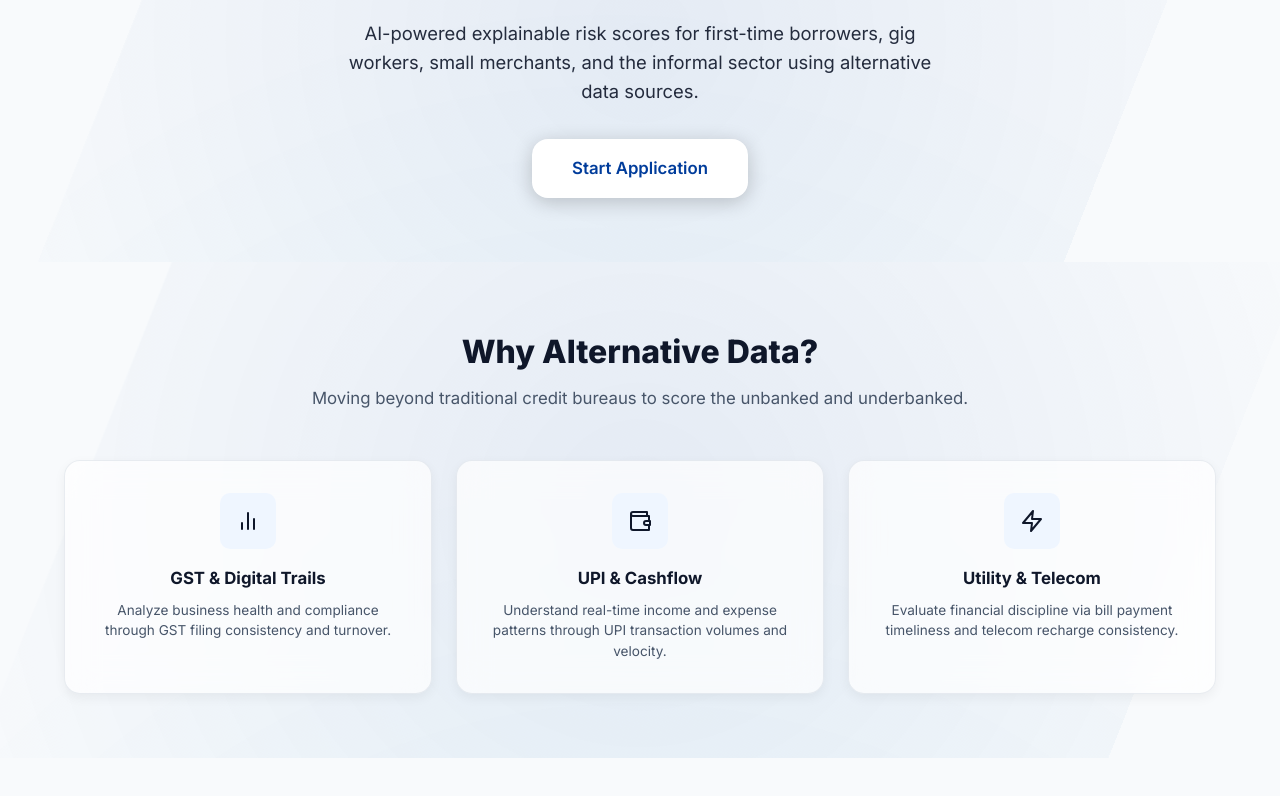
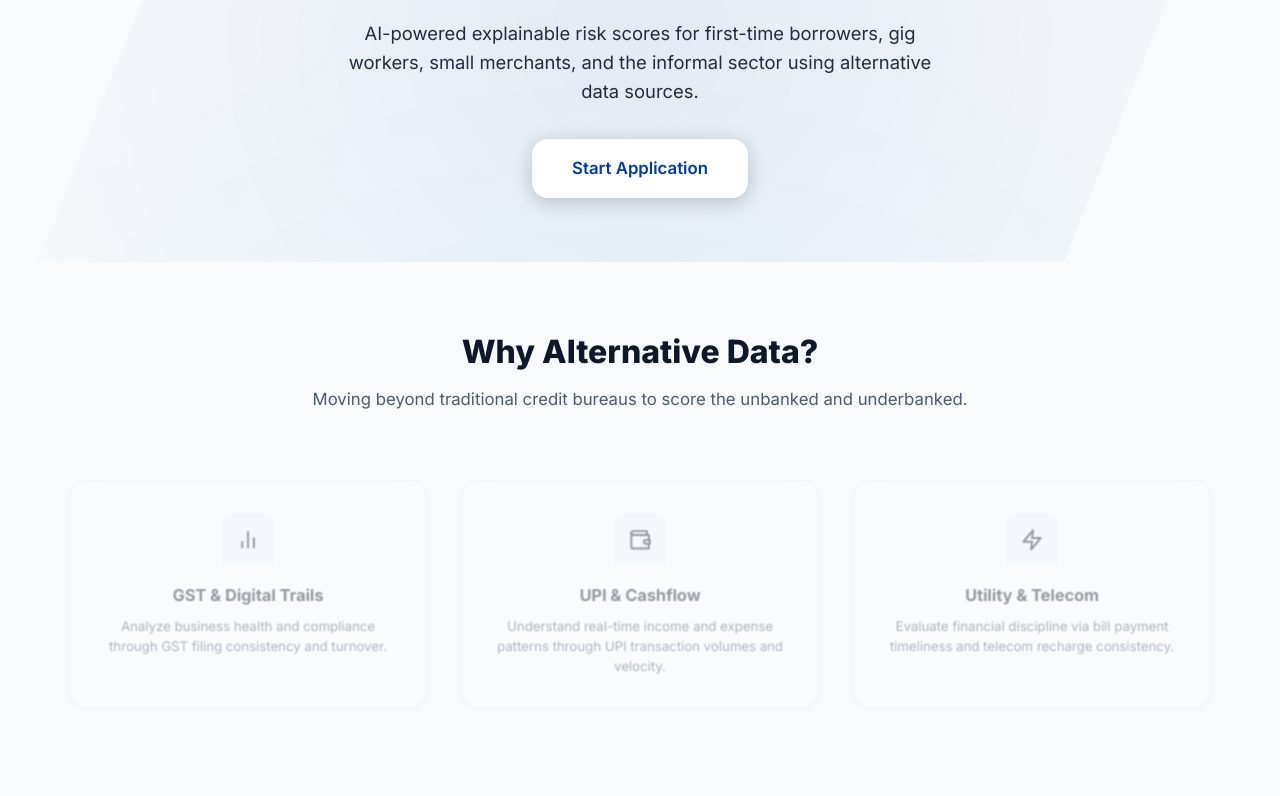
Before and after one commit to ananyaapoorva/tvs-credit-engine, a React app in the folder frontend/: page / in a window 1280 px wide. Shown: the part 256-1052 px from the top of the page. Built offline with nearby package versions, Linux system fonts and the light colour scheme; no server answers; the HTML template or start-up script is replaced by a standard one.

Commit message:
revert(ui): remove liquid background from features section

```diff
--- a/frontend/src/pages/Dashboard.jsx
+++ b/frontend/src/pages/Dashboard.jsx
@@ -18,7 +18,7 @@ const Dashboard = () => {
         </div>
       </div>
 
-      <div className="features-section liquid-bg">
+      <div className="features-section">
         <div className="container">
           <h2 className="reveal-on-scroll">Why Alternative Data?</h2>
           <p className="subtitle reveal-on-scroll">Moving beyond traditional credit bureaus to score the unbanked and underbanked.</p>
```
